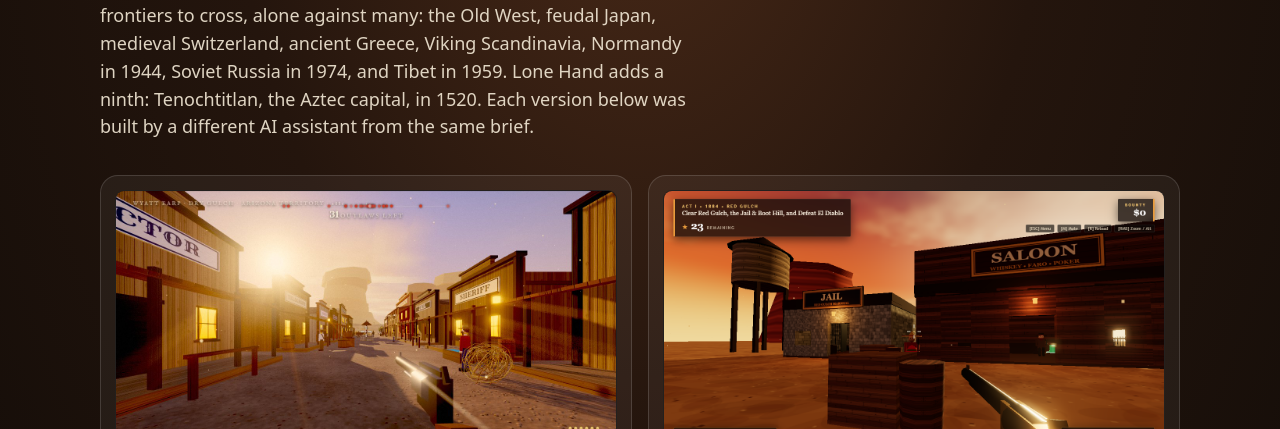
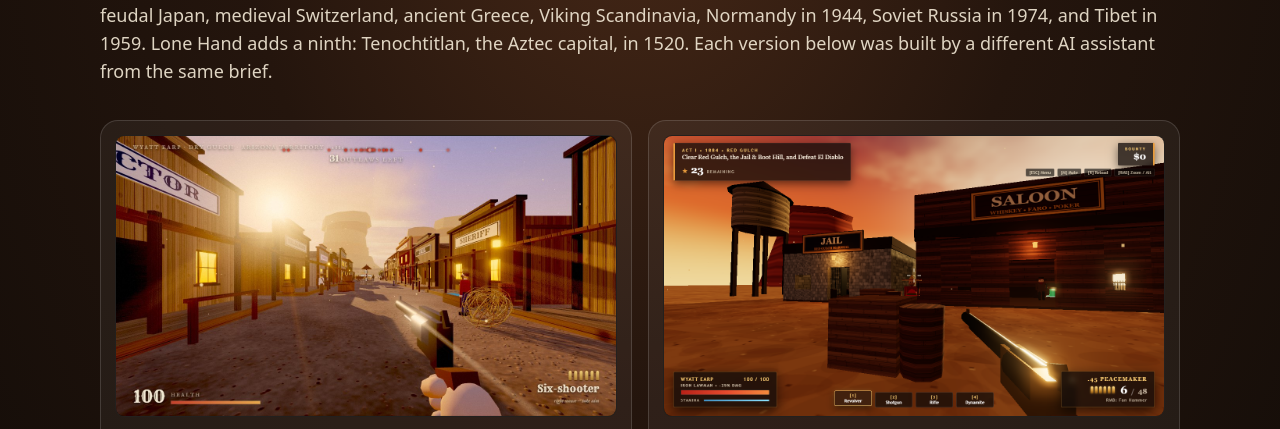
Before and after one commit to iago-swi/outlaws, a plain HTML site: page index.html in a window 1280 px wide. Shown: the part 186-615 px from the top of the page. Drawn offline with Linux system fonts and the light colour scheme.

Commit message:
Landing page: the introduction uses the full width of the page

```diff
--- a/index.html
+++ b/index.html
@@ -14,7 +14,7 @@
     background:radial-gradient(ellipse at 50% 0%,#4a2a18 0%,#24150d 45%,var(--ink) 100%)}
   main{width:100%;max-width:1080px}
   h1{font-family:Georgia,"Times New Roman",serif;font-weight:400;font-size:clamp(56px,12vw,120px);line-height:.9;margin:0 0 20px;letter-spacing:-.02em}
-  p.lede{max-width:600px;font-size:18px;line-height:1.55;margin:0 0 34px;opacity:.9}
+  p.lede{font-size:18px;line-height:1.55;margin:0 0 34px;opacity:.9}
   .grid{display:grid;grid-template-columns:repeat(auto-fit,minmax(280px,1fr));gap:16px}
   a.card{display:block;padding:14px 14px 24px;border-radius:18px;text-decoration:none;color:inherit;
     background:rgba(255,255,255,.05);border:1px solid rgba(255,255,255,.14);transition:transform .15s,background .15s,border-color .15s}
```
